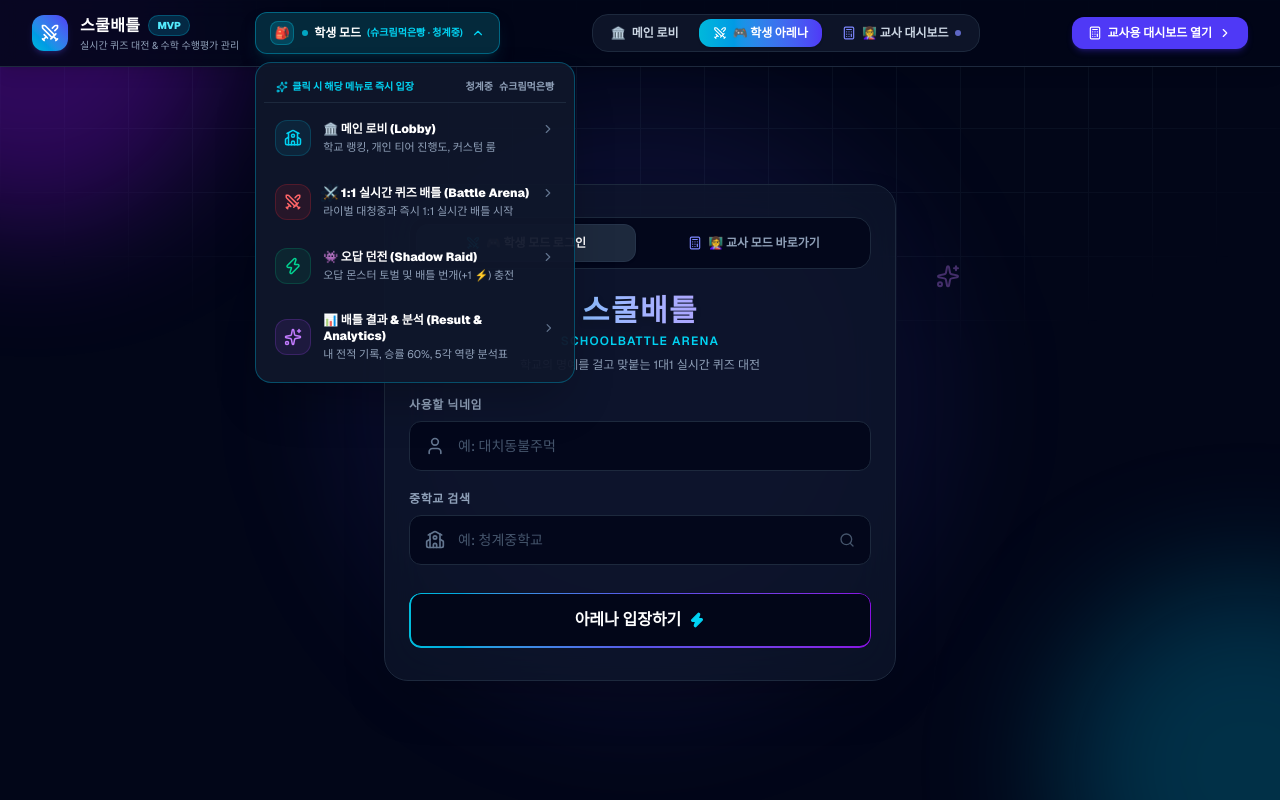
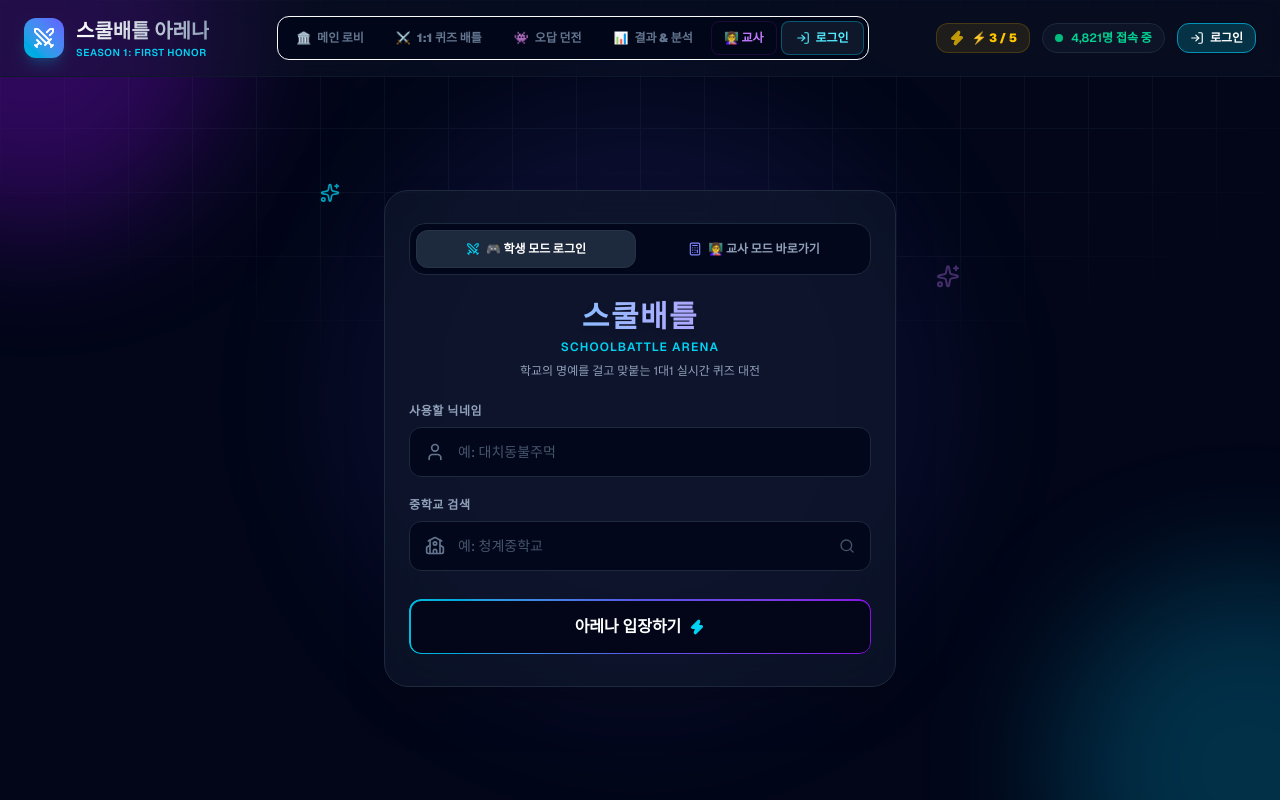
Before and after one commit to yunha2604-hub/battle-study, a Next.js app: page /login in a window 1280 px wide. Built offline with nearby package versions, Linux system fonts and the light colour scheme.

Commit message:
refactor: standardize login page header to match global navigation header

```diff
--- a/src/components/LandingPage.tsx
+++ b/src/components/LandingPage.tsx
@@ -3,7 +3,7 @@
 import React, { useState, useEffect } from "react";
 import { useRouter } from "next/navigation";
 import { motion, AnimatePresence } from "framer-motion";
-import { Swords, School, Search, Zap, User, Sparkles, Calculator, BookOpen, ChevronRight, ChevronDown, ArrowLeft } from "lucide-react";
+import { Swords, School, Search, Zap, User, Sparkles, Calculator, BookOpen, ChevronRight, ChevronDown, ArrowLeft, LogIn } from "lucide-react";
 
 interface LandingPageProps {
   onJoin: (nickname: string, school: string) => void;
@@ -37,7 +37,6 @@ export default function LandingPage({ onJoin, onGoToTeacherDashboard, onStudentD
   const [schoolInput, setSchoolInput] = useState("");
   const [filteredSchools, setFilteredSchools] = useState<string[]>([]);
   const [showDropdown, setShowDropdown] = useState(false);
-  const [showStudentMenu, setShowStudentMenu] = useState(true);
   const [error, setError] = useState("");
 
   useEffect(() => {
@@ -70,206 +69,102 @@ export default function LandingPage({ onJoin, onGoToTeacherDashboard, onStudentD
   };
 
   return (
-    <div className="relative min-h-screen flex flex-col justify-between overflow-hidden bg-slate-950 pt-16">
+    <div className="relative min-h-screen flex flex-col justify-between overflow-hidden bg-slate-950 font-sans">
 
-      {/* Top Global Navigation Bar (상단 메뉴 바) */}
-      <header className="fixed top-0 left-0 right-0 z-50 bg-slate-950/85 backdrop-blur-md border-b border-slate-800 px-4 md:px-8 py-3 flex items-center justify-between shadow-lg">
-        {/* Left: Logo & Top-Left Student Mode Container with Sub-menus */}
-        <div className="flex items-center gap-3 md:gap-4">
-          {/* Logo */}
-          <div
-            onClick={() => router.push("/")}
-            className="flex items-center gap-3 cursor-pointer group"
-            title="메인 로비로 이동"
-          >
-            <div className="p-2 rounded-xl bg-gradient-to-tr from-cyan-500 to-indigo-600 text-white shadow-md shadow-indigo-500/20 group-hover:scale-105 transition-transform">
-              <Swords className="w-5 h-5" />
-            </div>
-            <div>
-              <div className="flex items-center gap-2">
-                <span className="font-black text-white text-base tracking-wide group-hover:text-cyan-300 transition-colors">스쿨배틀</span>
-                <span className="px-2 py-0.5 rounded-full text-[10px] font-black bg-cyan-500/20 text-cyan-300 border border-cyan-500/30">
-                  MVP
-                </span>
-              </div>
-              <p className="text-[10px] text-slate-400 hidden lg:block">실시간 퀴즈 대전 & 수학 수행평가 관리</p>
-            </div>
+      {/* Header bar (동일한 공통 헤더) */}
+      <header className="border-b border-slate-900 bg-slate-900/40 backdrop-blur-md sticky top-0 z-50 px-4 md:px-6 py-4 flex items-center justify-between gap-4">
+        <div
+          onClick={() => router.push("/")}
+          className="flex items-center gap-3 shrink-0 cursor-pointer"
+        >
+          <div className="p-2 rounded-xl bg-gradient-to-tr from-cyan-500 to-indigo-500 text-white shadow-lg shadow-cyan-500/20">
+            <Swords className="w-5 h-5 md:w-6 md:h-6" />
           </div>
-
-          {/* Top Left: 학생 모드 칸 & 아래 서브 메뉴 */}
-          <div className="relative">
-            <button
-              type="button"
-              onClick={() => setShowStudentMenu(!showStudentMenu)}
-              className="px-3.5 py-2 rounded-xl text-xs font-black bg-cyan-950/80 hover:bg-cyan-900 border border-cyan-700/80 text-cyan-300 hover:text-white shadow-lg shadow-cyan-950/50 flex items-center gap-2 cursor-pointer transition-all"
-            >
-              <div className="w-6 h-6 rounded-lg bg-cyan-500/20 border border-cyan-400/30 flex items-center justify-center text-xs">
-                🎒
-              </div>
-              <div className="text-left">
-                <div className="flex items-center gap-1.5">
-                  <span className="w-1.5 h-1.5 rounded-full bg-cyan-400 animate-pulse" />
-                  <span className="font-extrabold text-white">학생 모드</span>
-                  <span className="text-[10px] text-cyan-400 font-semibold">(슈크림먹은빵 · 청계중)</span>
-                </div>
-              </div>
-              <ChevronDown className={`w-3.5 h-3.5 text-cyan-400 transition-transform ${showStudentMenu ? "rotate-180" : ""}`} />
-            </button>
-
-            {/* Sub-menu Dropdown List (학생모드 아래 서브메뉴) */}
-            <AnimatePresence>
-              {showStudentMenu && (
-                <motion.div
-                  initial={{ opacity: 0, y: -8, scale: 0.95 }}
-                  animate={{ opacity: 1, y: 0, scale: 1 }}
-                  exit={{ opacity: 0, y: -8, scale: 0.95 }}
-                  transition={{ duration: 0.15 }}
-                  className="absolute top-full left-0 mt-2 w-80 bg-slate-900/95 backdrop-blur-2xl border border-cyan-700/60 rounded-2xl shadow-2xl p-2 z-50 space-y-1.5"
-                >
-                  <div className="px-3 py-2 text-[10px] font-bold text-slate-400 border-b border-slate-800 flex items-center justify-between">
-                    <span className="text-cyan-400 flex items-center gap-1">
-                      <Sparkles className="w-3 h-3" /> 클릭 시 해당 메뉴로 즉시 입장
-                    </span>
-                    <span className="text-slate-400 font-mono">청계중 슈크림먹은빵</span>
-                  </div>
-
-                  {/* Sub-menu 1: 메인 로비 (Lobby) */}
-                  <button
-                    type="button"
-                    onClick={() => onStudentDirectEntry ? onStudentDirectEntry("LOBBY") : onJoin("슈크림먹은빵", "청계중학교")}
-                    className="w-full text-left p-2.5 rounded-xl hover:bg-slate-800/80 border border-transparent hover:border-cyan-500/30 transition-all flex items-center gap-3 group cursor-pointer"
-                  >
-                    <div className="w-9 h-9 rounded-xl bg-cyan-500/10 border border-cyan-500/20 flex items-center justify-center text-cyan-400 group-hover:scale-110 transition-transform shrink-0">
-                      <School className="w-4.5 h-4.5" />
-                    </div>
-                    <div className="flex-1 min-w-0">
-                      <div className="flex items-center justify-between">
-                        <span className="text-xs font-black text-white group-hover:text-cyan-300">
-                          🏛️ 메인 로비 (Lobby)
-                        </span>
-                        <ChevronRight className="w-3.5 h-3.5 text-slate-500 group-hover:translate-x-0.5 transition-transform" />
-                      </div>
-                      <p className="text-[11px] text-slate-400 mt-0.5 truncate">
-                        학교 랭킹, 개인 티어 진행도, 커스텀 룸
-                      </p>
-                    </div>
-                  </button>
-
-                  {/* Sub-menu 2: 1:1 실시간 퀴즈 배틀 (Battle Arena) */}
-                  <button
-                    type="button"
-                    onClick={() => onStudentDirectEntry ? onStudentDirectEntry("BATTLE") : onJoin("슈크림먹은빵", "청계중학교")}
-                    className="w-full text-left p-2.5 rounded-xl hover:bg-slate-800/80 border border-transparent hover:border-red-500/30 transition-all flex items-center gap-3 group cursor-pointer"
-                  >
-                    <div className="w-9 h-9 rounded-xl bg-red-500/10 border border-red-500/20 flex items-center justify-center text-red-400 group-hover:scale-110 transition-transform shrink-0">
-                      <Swords className="w-4.5 h-4.5" />
-                    </div>
-                    <div className="flex-1 min-w-0">
-                      <div className="flex items-center justify-between">
-                        <span className="text-xs font-black text-white group-hover:text-red-300">
-                          ⚔️ 1:1 실시간 퀴즈 배틀 (Battle Arena)
-                        </span>
-                        <ChevronRight className="w-3.5 h-3.5 text-slate-500 group-hover:translate-x-0.5 transition-transform" />
-                      </div>
-                      <p className="text-[11px] text-slate-400 mt-0.5 truncate">
-                        라이벌 대청중과 즉시 1:1 실시간 배틀 시작
-                      </p>
-                    </div>
-                  </button>
-
-                  {/* Sub-menu 3: 오답 던전 (Shadow Raid) */}
-                  <button
-                    type="button"
-                    onClick={() => onStudentDirectEntry ? onStudentDirectEntry("SHADOW_RAID") : onJoin("슈크림먹은빵", "청계중학교")}
-                    className="w-full text-left p-2.5 rounded-xl hover:bg-slate-800/80 border border-transparent hover:border-emerald-500/30 transition-all flex items-center gap-3 group cursor-pointer"
-                  >
-                    <div className="w-9 h-9 rounded-xl bg-emerald-500/10 border border-emerald-500/20 flex items-center justify-center text-emerald-400 group-hover:scale-110 transition-transform shrink-0">
-                      <Zap className="w-4.5 h-4.5" />
-                    </div>
-                    <div className="flex-1 min-w-0">
-                      <div className="flex items-center justify-between">
-                        <span className="text-xs font-black text-white group-hover:text-emerald-300">
-                          👾 오답 던전 (Shadow Raid)
-                        </span>
-                        <ChevronRight className="w-3.5 h-3.5 text-slate-500 group-hover:translate-x-0.5 transition-transform" />
-                      </div>
-                      <p className="text-[11px] text-slate-400 mt-0.5 truncate">
-                        오답 몬스터 토벌 및 배틀 번개(+1 ⚡) 충전
-                      </p>
-                    </div>
-                  </button>
-
-                  {/* Sub-menu 4: 배틀 결과 & 분석 (Result & Analytics) */}
-                  <button
-                    type="button"
-                    onClick={() => onStudentDirectEntry ? onStudentDirectEntry("ANALYTICS") : onJoin("슈크림먹은빵", "청계중학교")}
-                    className="w-full text-left p-2.5 rounded-xl hover:bg-slate-800/80 border border-transparent hover:border-purple-500/30 transition-all flex items-center gap-3 group cursor-pointer"
-                  >
-                    <div className="w-9 h-9 rounded-xl bg-purple-500/10 border border-purple-500/20 flex items-center justify-center text-purple-400 group-hover:scale-110 transition-transform shrink-0">
-                      <Sparkles className="w-4.5 h-4.5" />
-                    </div>
-                    <div className="flex-1 min-w-0">
-                      <div className="flex items-center justify-between">
-                        <span className="text-xs font-black text-white group-hover:text-purple-300">
-                          📊 배틀 결과 & 분석 (Result & Analytics)
-                        </span>
-                        <ChevronRight className="w-3.5 h-3.5 text-slate-500 group-hover:translate-x-0.5 transition-transform" />
-                      </div>
-                      <p className="text-[11px] text-slate-400 mt-0.5 truncate">
-                        내 전적 기록, 승률 60%, 5각 역량 분석표
-                      </p>
-                    </div>
-                  </button>
-                </motion.div>
-              )}
-            </AnimatePresence>
+          <div>
+            <h2 className="text-sm md:text-xl font-bold bg-clip-text text-transparent bg-gradient-to-r from-white to-slate-400 font-sans">
+              스쿨배틀 아레나
+            </h2>
+            <p className="text-[9px] md:text-[10px] text-cyan-400 tracking-wider font-semibold uppercase">
+              Season 1: First Honor
+            </p>
           </div>
         </div>
 
-        {/* Center / Navigation Menu Items */}
-        <nav className="flex items-center gap-1.5 bg-slate-900/90 border border-slate-800 p-1 rounded-2xl">
+        {/* Game Navigation Tabs */}
+        <div className="hidden md:flex items-center gap-1 bg-slate-950/80 border border-slate-850 p-1 rounded-xl">
           <button
             type="button"
             onClick={() => router.push("/")}
-            className="px-3.5 py-1.5 rounded-xl text-xs font-bold text-slate-300 hover:text-white hover:bg-slate-800 transition-all flex items-center gap-1.5 cursor-pointer"
+            className="px-3.5 py-2 rounded-lg text-xs font-black transition-all cursor-pointer flex items-center gap-1.5 text-slate-500 hover:text-slate-300"
           >
             <span>🏛️</span>
             <span>메인 로비</span>
           </button>
+          <button
+            type="button"
+            onClick={() => router.push("/battle")}
+            className="px-3.5 py-2 rounded-lg text-xs font-black transition-all cursor-pointer flex items-center gap-1.5 text-slate-500 hover:text-red-400"
+          >
+            <span>⚔️</span>
+            <span>1:1 퀴즈 배틀</span>
+          </button>
+          <button
+            type="button"
+            onClick={() => router.push("/shadow-raid")}
+            className="px-3.5 py-2 rounded-lg text-xs font-black transition-all cursor-pointer flex items-center gap-1.5 text-slate-500 hover:text-slate-300"
+          >
+            <span>👾</span>
+            <span>오답 던전</span>
+          </button>
+          <button
+            type="button"
+            onClick={() => router.push("/analytics")}
+            className="px-3.5 py-2 rounded-lg text-xs font-black transition-all cursor-pointer flex items-center gap-1.5 text-slate-500 hover:text-slate-300"
+          >
+            <span>📊</span>
+            <span>결과 & 분석</span>
+          </button>
+          <button
+            type="button"
+            onClick={() => {
+              if (onGoToTeacherDashboard) onGoToTeacherDashboard();
+              else router.push("/teacher");
+            }}
+            className="px-3 py-2 rounded-lg text-xs font-black transition-all cursor-pointer text-purple-400 hover:text-purple-300 hover:bg-purple-950/20 border border-purple-900/30"
+          >
+            👩‍🏫 교사
+          </button>
+          <button
+            type="button"
+            className="px-3.5 py-2 rounded-lg text-xs font-black transition-all cursor-pointer flex items-center gap-1.5 bg-slate-900 text-cyan-300 shadow-sm border border-cyan-500/40"
+          >
+            <LogIn className="w-3.5 h-3.5" />
+            <span>로그인</span>
+          </button>
+        </div>
+
+        {/* User Status Bar */}
+        <div className="flex items-center gap-3 shrink-0">
+          {/* Energy Bolt Badge */}
+          <div className="flex items-center gap-1.5 px-3 py-1.5 rounded-xl bg-yellow-500/10 border border-yellow-500/20 text-xs font-black text-yellow-400">
+            <Zap className="w-4 h-4 fill-yellow-400 animate-pulse" />
+            <span>⚡ 3 / 5</span>
+          </div>
+
+          <div className="hidden lg:flex items-center gap-2 px-3 py-1.5 rounded-full bg-slate-900/80 border border-slate-800 text-xs font-semibold text-emerald-400">
+            <span className="w-2 h-2 rounded-full bg-emerald-500 animate-ping" />
+            <span>4,821명 접속 중</span>
+          </div>
 
           <button
             type="button"
-            className="px-3.5 py-1.5 rounded-xl text-xs font-black bg-gradient-to-r from-cyan-500 to-indigo-600 text-white shadow-sm flex items-center gap-1.5 cursor-pointer"
+            className="flex items-center gap-1.5 px-3 py-1.5 rounded-xl bg-cyan-950 border border-cyan-600 text-xs font-bold text-white transition-all shadow-sm"
+            title="현재 로그인 페이지"
           >
-            <Swords className="w-3.5 h-3.5" />
-            <span>🎮 학생 아레나</span>
+            <LogIn className="w-3.5 h-3.5" />
+            <span className="hidden sm:inline">로그인</span>
           </button>
-
-          {onGoToTeacherDashboard && (
-            <button
-              type="button"
-              onClick={onGoToTeacherDashboard}
-              className="px-3.5 py-1.5 rounded-xl text-xs font-bold text-slate-300 hover:text-white hover:bg-slate-800 transition-all flex items-center gap-1.5 cursor-pointer"
-            >
-              <Calculator className="w-3.5 h-3.5 text-indigo-400" />
-              <span>👩‍🏫 교사 대시보드</span>
-              <span className="w-1.5 h-1.5 rounded-full bg-indigo-400 animate-pulse" />
-            </button>
-          )}
-        </nav>
-
-        {/* Right CTA */}
-        {onGoToTeacherDashboard && (
-          <button
-            type="button"
-            onClick={onGoToTeacherDashboard}
-            className="hidden md:flex px-4 py-2 bg-indigo-600 hover:bg-indigo-500 text-white rounded-xl text-xs font-black shadow-md shadow-indigo-600/25 transition-all cursor-pointer items-center gap-1.5 hover:scale-103"
-          >
-            <Calculator className="w-3.5 h-3.5" />
-            <span>교사용 대시보드 열기</span>
-            <ChevronRight className="w-3.5 h-3.5" />
-          </button>
-        )}
+        </div>
       </header>
 
       {/* Background Particles / Grid */}
```
